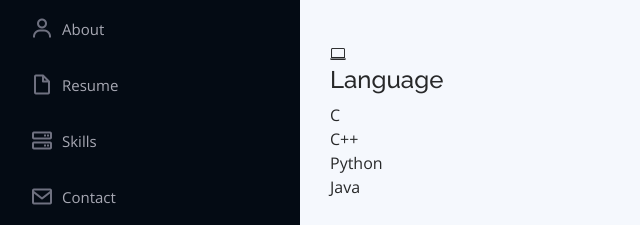
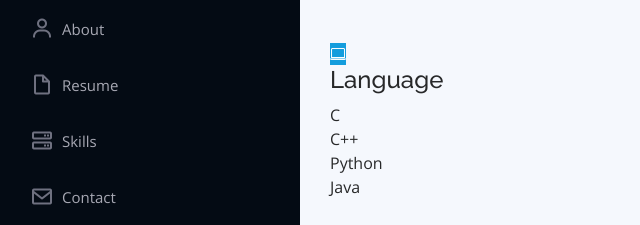
Before and after one commit to ghtjr026/ghtjr026.github.io, a plain HTML site: page index.html in a window 1280 px wide. In both pictures the pointer is over the icon 338 px from the left and 3065 px from the top of the page. Shown: the part 3011-3236 px from the top of the page, 0-640 px from the left. Drawn offline with nearby package versions, Linux system fonts and the light colour scheme.

Commit message:
fixed to style css

```diff
--- a/assets/css/style.css
+++ b/assets/css/style.css
@@ -468,6 +468,11 @@ section {
   height: 10px;
   transition: 0.9s;
   background-color: #149ddd;
+}
+
+.skills .icon:hover i{
+  background: #149ddd;
+  color: #fff;
 }
 
 /*--------------------------------------------------------------
```
